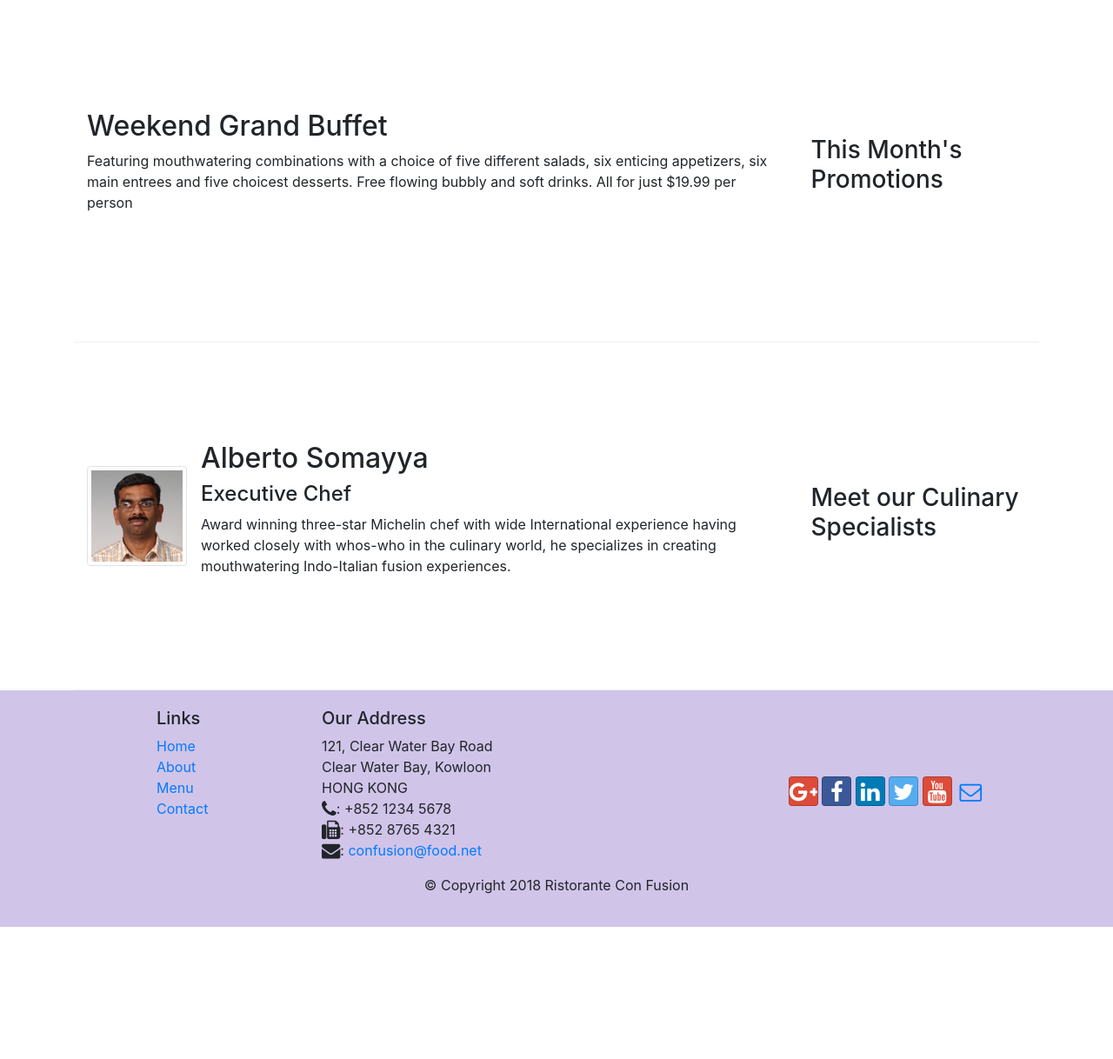
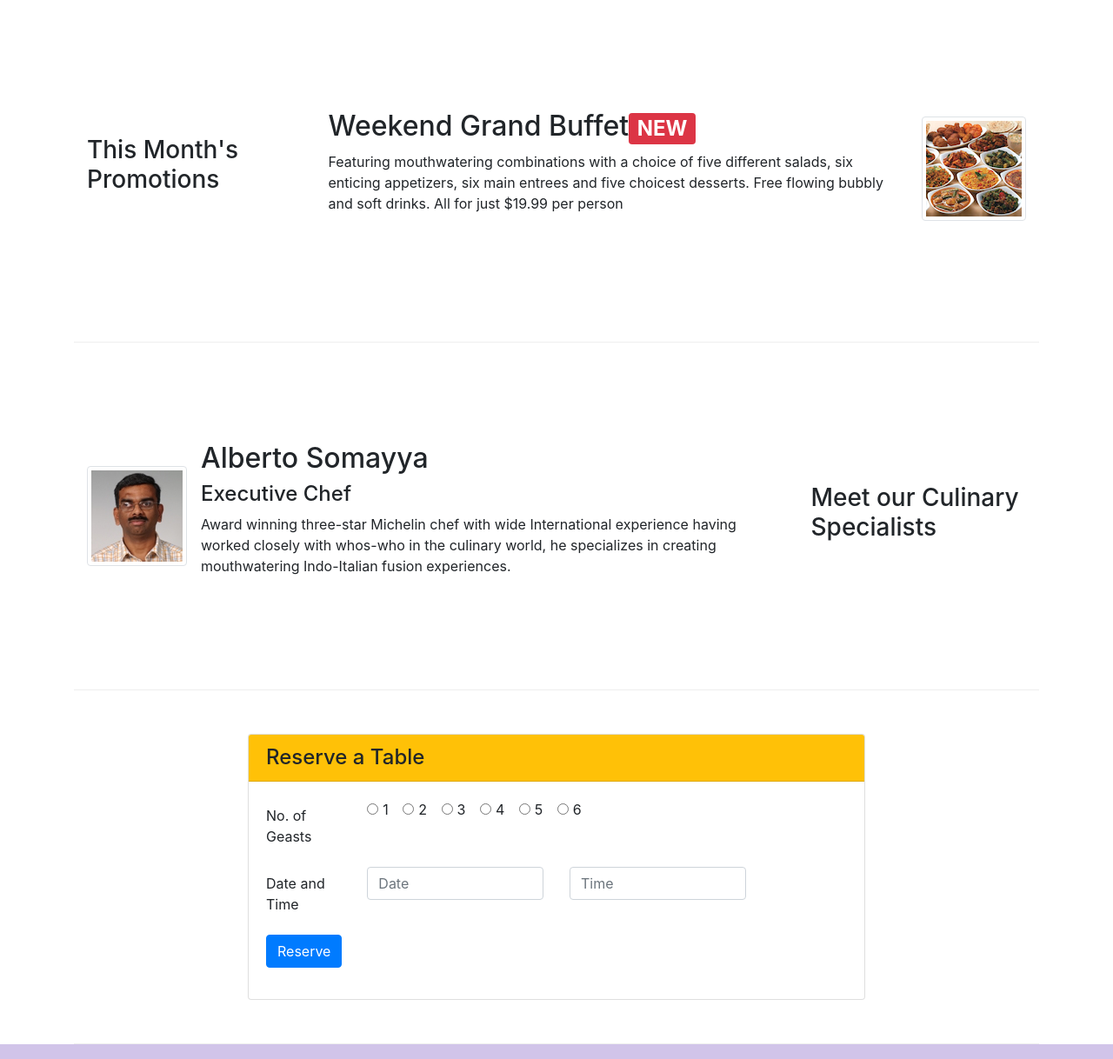
Before and after one commit to aashutosh-shrivastav/Ristorante-Con-Fusion-Bootstrap, a website: page index.html in a window 1280 px wide. Shown: the part 740-1958 px from the top of the page at 87% size. Before the commit the page ends 1806 px from the top, so only its background shows below. Drawn offline with nearby package versions, Linux system fonts and the light colour scheme.

Commit message:
assignment 2

```diff
--- a/index.html
+++ b/index.html
@@ -40,8 +40,11 @@
                     <h1>Ristorante con Fusion</h1>
                     <p>We take inspiration from the World's best cuisines, and create a unique fusion experience. Our lipsmacking creations will tickle your culinary senses!</p>
                 </div>
-                <div class="col-12 col-sm align-self-center">
+                <div class="col-12 col-sm-3 align-self-center">
                     <img src="img/logo.png" class="img-fluid">
+                </div>
+                <div class="col-12 col-sm-3 align-self-center ">
+                    <a class="btn btn-sm btn-warning" role="button" href="#reservetable">   Reserve Table   </a>
                 </div>
             </div>
         </div>
@@ -68,12 +71,18 @@
 
 
         <div class="row row-content align-items-center">
-            <div class="col-12 col-sm-4 order-sm-last col-md-3">
+            <div class="col-12 col-sm-4 order-sm-first col-md-3">
                 <h3>This Month's Promotions</h3>
             </div>
-            <div  class="col col-sm order-sm-first col-md">
-                <h2>Weekend Grand Buffet</h2>
-                <p class="d-none d-sm-block">Featuring mouthwatering combinations with a choice of five different salads, six enticing appetizers, six main entrees and five choicest desserts. Free flowing bubbly and soft drinks. All for just $19.99 per person </p>
+            <div  class="col col-sm order-sm-last col-md">
+                <div class="media">
+                    <div class="media-body">
+                        <h2>Weekend Grand Buffet<span class="badge badge-danger">NEW</span></h2>
+                        <p class="d-none d-sm-block">Featuring mouthwatering combinations with a choice of five different salads, six enticing appetizers, six main entrees and five choicest desserts. Free flowing bubbly and soft drinks. All for just $19.99 per person </p>
+                    </div>
+                    <img class="d-flex ml-3 img-thumbnail align-self-center" src="img/buffet.png" alt="buffet">
+                </div>
+
             </div>
         </div>
 
@@ -89,6 +98,62 @@
                         <h4>Executive Chef</h4>
                         <p class="d-none d-sm-block">Award winning three-star Michelin chef with wide International experience having worked closely with whos-who in the culinary world, he specializes in creating mouthwatering Indo-Italian fusion experiences. </p>
 
+                    </div>
+                </div>
+            </div>
+        </div>
+        <div class="row d-flex row-content justify-content-center  " id="reservetable">
+            <div class=" col-12   col-sm-8   ">
+                <div class="card " >
+                    <h4 class="card-header bg-warning ">Reserve a Table</h4>
+                    <div class="card-body">
+                        <form >
+                            <div class="form-group row">
+                                    <label class="col-md-2 col-form-label" for="noofgeasts">No. of Geasts</label>
+                                    <div class="col-md-10 ">
+                                        <div class="form-check form-check-inline">
+                                            <input type="radio" class="form-check-input" id="nog1" name="noofgeasts">
+                                            <label class="form-check-label" for="nog1">1</label>
+                                        </div>
+                                        <div class="form-check form-check-inline">
+                                            <input type="radio" class="form-check-input" id="nog2" name="noofgeasts">
+                                            <label class="form-check-label" for="nog2">2</label>
+                                        </div>
+                                        <div class="form-check form-check-inline">
+                                            <input type="radio" class="form-check-input" id="nog3" name="noofgeasts">
+                                            <label class="form-check-label" for="nog3">3</label>
+                                        </div>
+                                        <div class="form-check form-check-inline">
+                                            <input type="radio" class="form-check-input" id="nog4" name="noofgeasts">
+                                            <label class="form-check-label" for="nog4">4</label>
+                                        </div>
+                                        <div class="form-check form-check-inline">
+                                            <input type="radio" class="form-check-input" id="nog5" name="noofgeasts">
+                                            <label class="form-check-label" for="nog5">5</label>
+                                        </div>
+                                        <div class="form-check form-check-inline">
+                                            <input type="radio" class="form-check-input" id="nog6" name="noofgeasts">
+                                            <label class="form-check-label" for="nog6">6</label>
+                                        </div>
+                                    </div>
+                            </div>
+                            <div class="form-group row">
+                                <label class="col-md-2 col-form-label" for="dateandtime">Date and Time </label>
+                                <div class="col-12 col-md-4">
+                                    <input class="form-control" type="text" value="" id="date"name="date" placeholder="Date">
+                                </div>
+                                <div class="col-12 col-md-4">
+                                    <input class="form-control" type="text" value="" id="time" name="time" placeholder="Time">
+                                </div>
+                            </div>
+                            <div class="form-group row">
+                                <div class=" col-md-10">
+                                    <button type="submit" class="btn btn-primary">
+                                        Reserve
+                                    </button>
+                                </div>
+                            </div>
+                        </form>
                     </div>
                 </div>
             </div>
```
